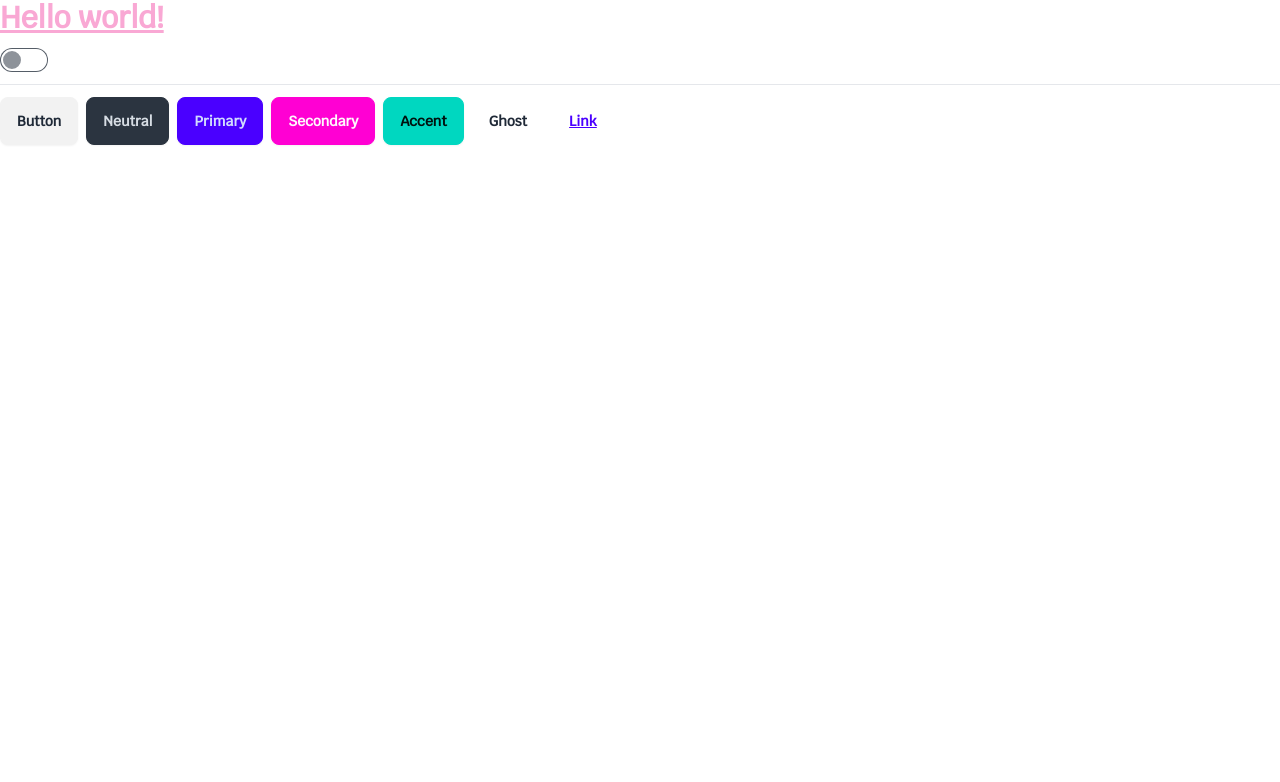
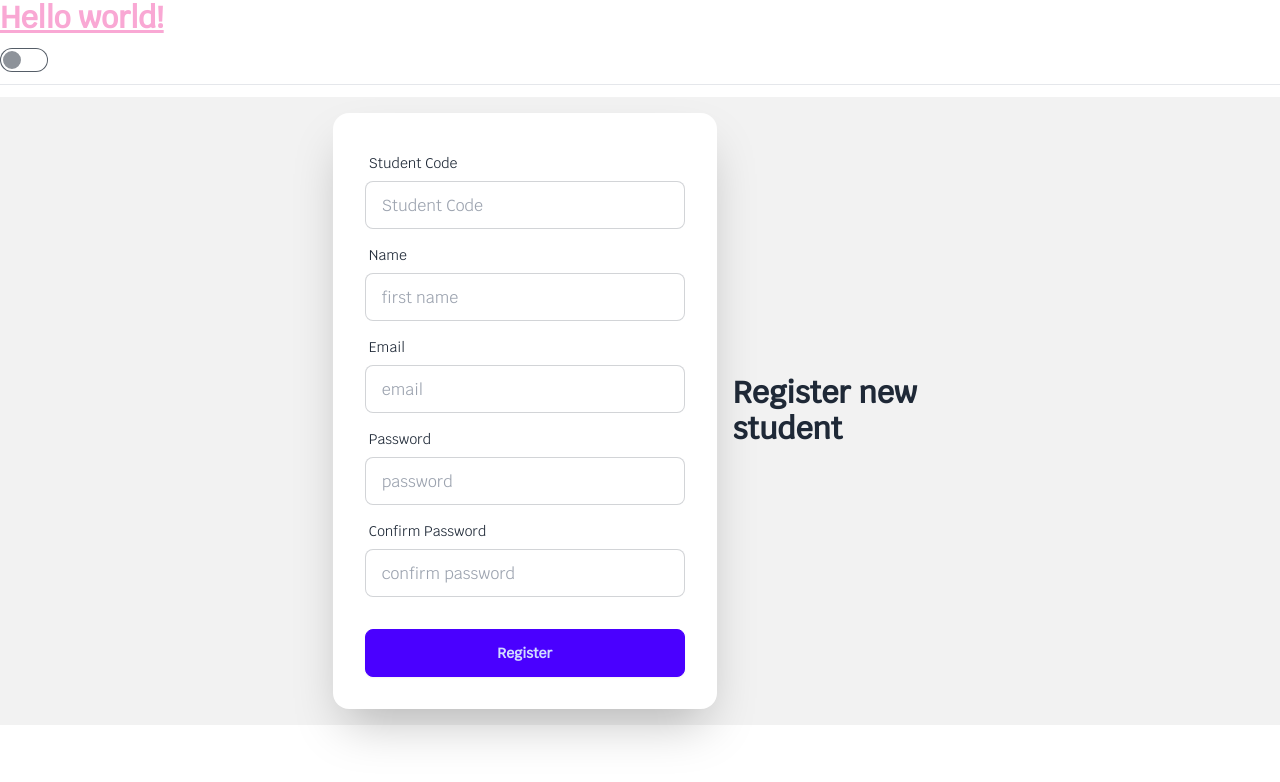
Before and after one commit to CWTWIS/connect_front_back_homework_todo, a React (Vite) app: page / in a window 1280 px wide. Shown: the top 782 px of the page. Built offline with nearby package versions, Linux system fonts and the light colour scheme.

Commit message:
register form

```diff
--- a/package.json
+++ b/package.json
@@ -10,6 +10,7 @@
     "preview": "vite preview"
   },
   "dependencies": {
+    "axios": "^1.6.7",
     "react": "^18.2.0",
     "react-dom": "^18.2.0"
   },
--- a/src/App.jsx
+++ b/src/App.jsx
@@ -1,4 +1,5 @@
 import { useState } from "react";
+import RegisterForm from "./layouts/RegisterForm";
 
 function App() {
   const [dark, setDark] = useState(false);
@@ -19,15 +20,7 @@
         checked={dark}
       />
       <hr />
-      <div className="flex gap-2">
-        <button class="btn">Button</button>
-        <button class="btn btn-neutral">Neutral</button>
-        <button class="btn btn-primary">Primary</button>
-        <button class="btn btn-secondary">Secondary</button>
-        <button class="btn btn-accent">Accent</button>
-        <button class="btn btn-ghost">Ghost</button>
-        <button class="btn btn-link">Link</button>
-      </div>
+      <RegisterForm />
     </div>
   );
 }
--- /dev/null
+++ b/src/layouts/RegisterForm.jsx
@@ -0,0 +1,114 @@
+import React from "react";
+import { useState } from "react";
+import axios from "axios";
+
+export default function RegisterForm() {
+  const [input, setInput] = useState({
+    s_code: "",
+    firstName: "",
+    email: "",
+    password: "",
+    confirmPassword: "",
+  });
+  const handleChangeInput = (e) => {
+    console.log(e.target.name);
+    console.log(e.target.value);
+    setInput((prv) => ({ ...prv, [e.target.name]: e.target.value }));
+  };
+  const handleSubmit = async (e) => {
+    try {
+      e.preventDefault();
+      const response = await axios.post(
+        "http://localhost:9999/auth/register",
+        input
+      );
+    } catch (err) {
+      console.log(err.message);
+    }
+  };
+  return (
+    <div className="hero bg-base-200">
+      <div className="hero-content flex-col lg:flex-row-reverse">
+        <div className="text-center lg:text-left">
+          <h1 className="text-3xl font-bold">Register new student</h1>
+        </div>
+        <div className="card shrink-0 w-full max-w-sm shadow-2xl bg-base-100">
+          <form className="card-body" onSubmit={handleSubmit}>
+            <div className="form-control">
+              <label className="label">
+                <span className="label-text">Student Code</span>
+              </label>
+              <input
+                type="text"
+                placeholder="Student Code"
+                className="input input-bordered"
+                required
+                name="s_code"
+                value={input.s_code}
+                onChange={handleChangeInput}
+              />
+            </div>
+            <div className="form-control">
+              <label className="label">
+                <span className="label-text">Name</span>
+              </label>
+              <input
+                type="text"
+                placeholder="first name"
+                className="input input-bordered"
+                required
+                name="firstName"
+                value={input.firstName}
+                onChange={handleChangeInput}
+              />
+            </div>
+            <div className="form-control">
+              <label className="label">
+                <span className="label-text">Email</span>
+              </label>
+              <input
+                type="email"
+                placeholder="email"
+                className="input input-bordered"
+                name="email"
+                value={input.email}
+                onChange={handleChangeInput}
+              />
+            </div>
+            <div className="form-control">
+              <label className="label">
+                <span className="label-text">Password</span>
+              </label>
+              <input
+                type="password"
+                placeholder="password"
+                className="input input-bordered"
+                required
+                name="password"
+                value={input.password}
+                onChange={handleChangeInput}
+              />
+            </div>
+            <div className="form-control">
+              <label className="label">
+                <span className="label-text">Confirm Password</span>
+              </label>
+              <input
+                type="password"
+                placeholder="confirm password"
+                className="input input-bordered"
+                required
+                name="confirmPassword"
+                value={input.confirmPassword}
+                onChange={handleChangeInput}
+              />
+            </div>
+            <div className="form-control mt-6">
+              <button className="btn btn-primary">Register</button>
+            </div>
+          </form>
+        </div>
+      </div>
+    </div>
+  );
+}
```
Also changed, not shown: 1 other file (tests, documents, lock files or other folders).
